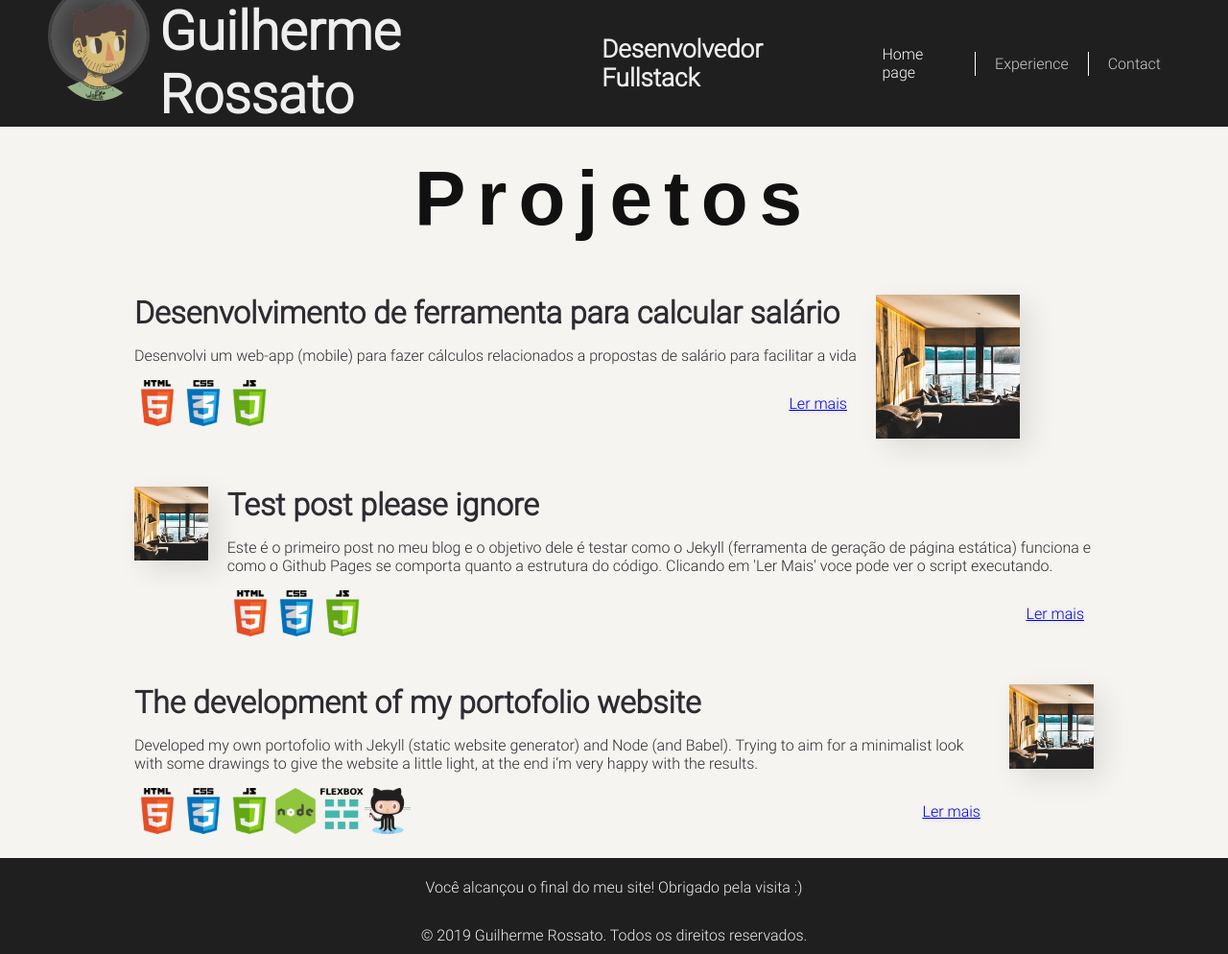
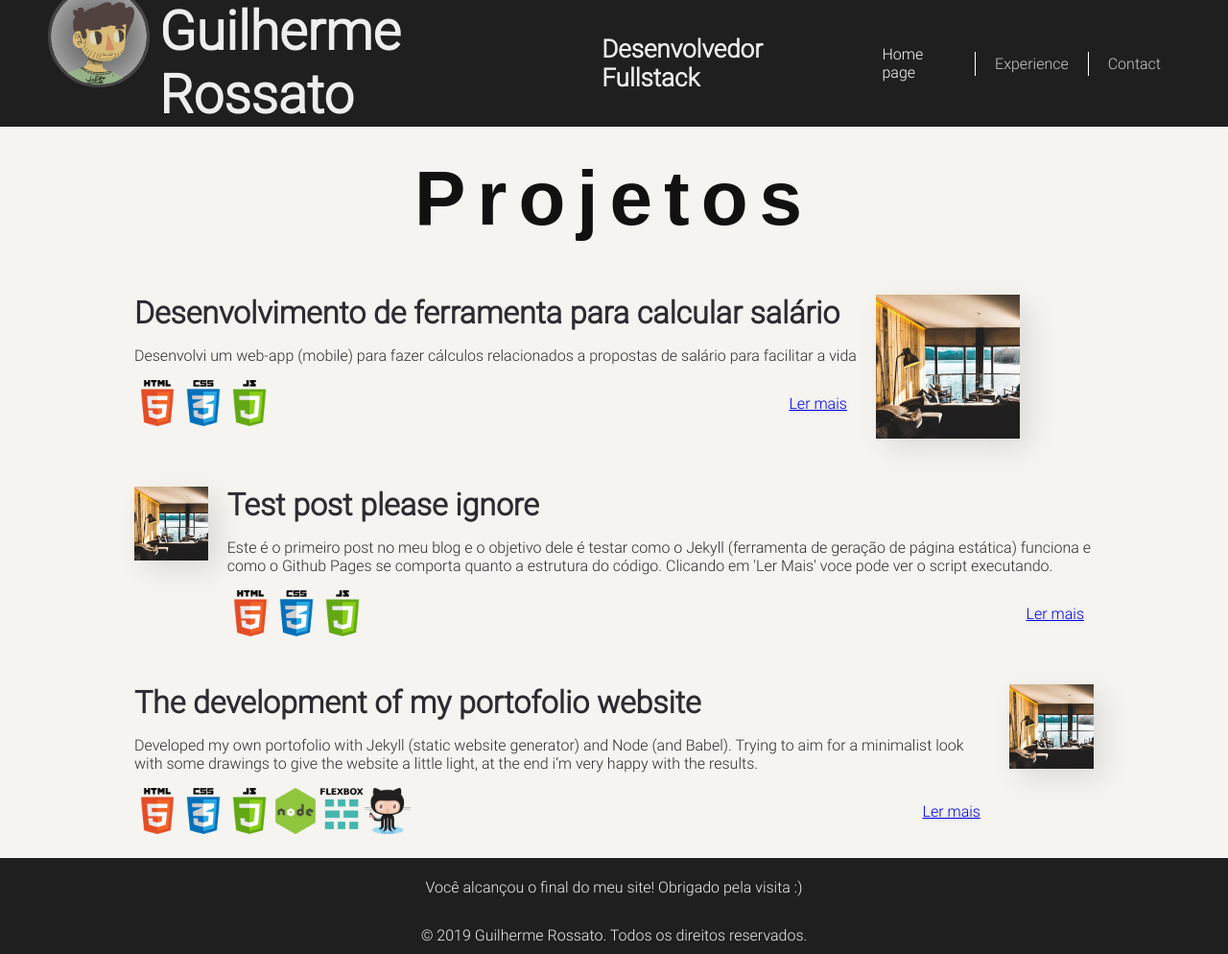
Before and after one commit to GuilhermeRossato/guilhermerossato.github.io, a Jekyll site: the page built from index.html, in a window 1280 px wide. Shown: the whole page at 96% size. Built offline with Jekyll 4.4.1, drawn with Linux system fonts in a browser that asks for light colours; Markdown is read by kramdown in place of the engine named in the settings.

Commit message:
Fixing logo

```diff
--- a/assets/css/main.css
+++ b/assets/css/main.css
@@ -75,8 +75,8 @@ header {
 }
 header > .logo-wrapper img {
 	width: 100px;
-	border-radius: 50%;
-	/* transform: translateY(-15px); */
+	border: 3px solid #444;
+	border-radius: 100%;
 }
 header > .title-wrapper {
 	display: flex;
@@ -219,11 +219,13 @@ article .footer a {
 		justify-content: flex-end;
 	}
 	header > .logo-wrapper {
+		transform: translateY(-15px);
+	}
+	header > .logo-wrapper img {
 		height: 100px;
-		transform: translateY(-16px);
-		box-shadow: inset 0px 0px 61px rgba(255, 255, 255, 0.4);
 		border: 3px solid #444;
 		border-radius: 100%;
+		box-shadow: inset 0px 0px 70px rgba(255, 255, 255, 0.9);
 	}
 	article > .description > .title {
 		font-size: 32px;
```
